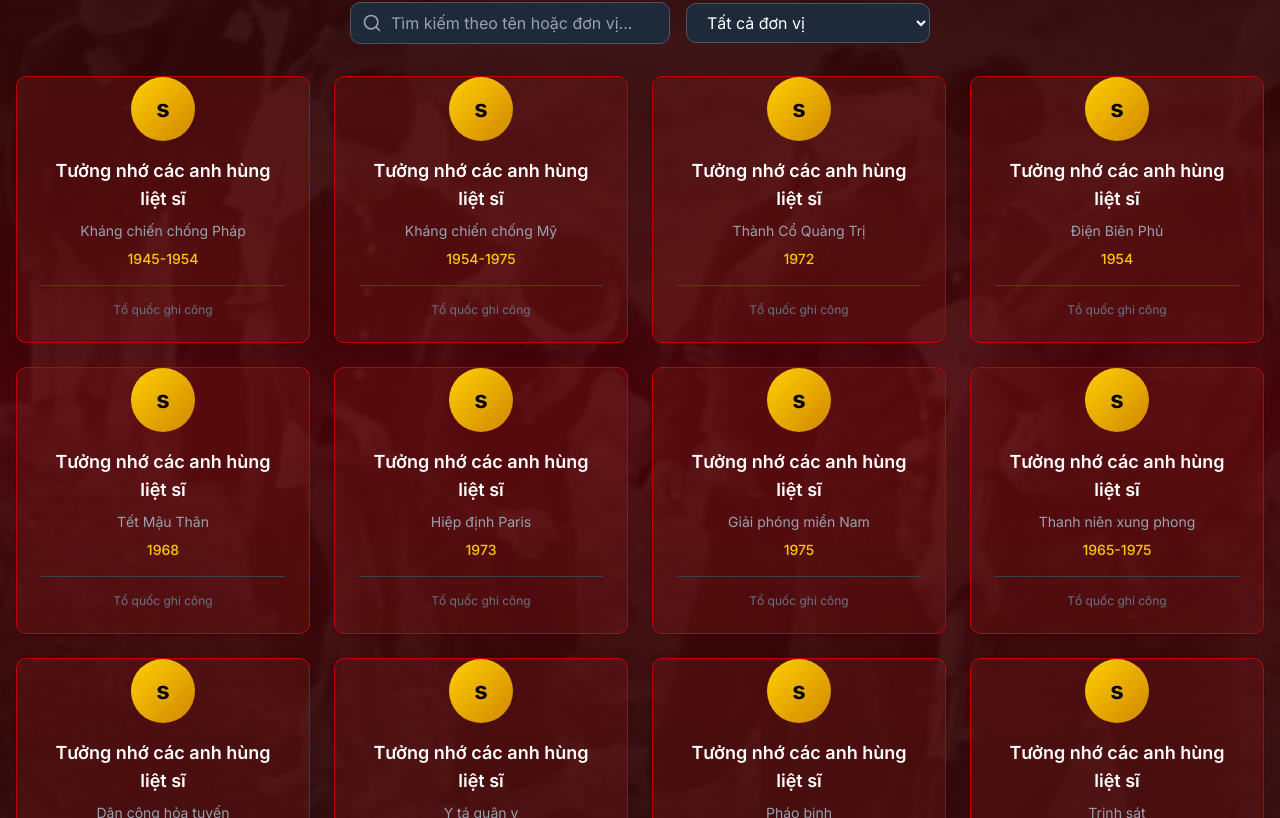
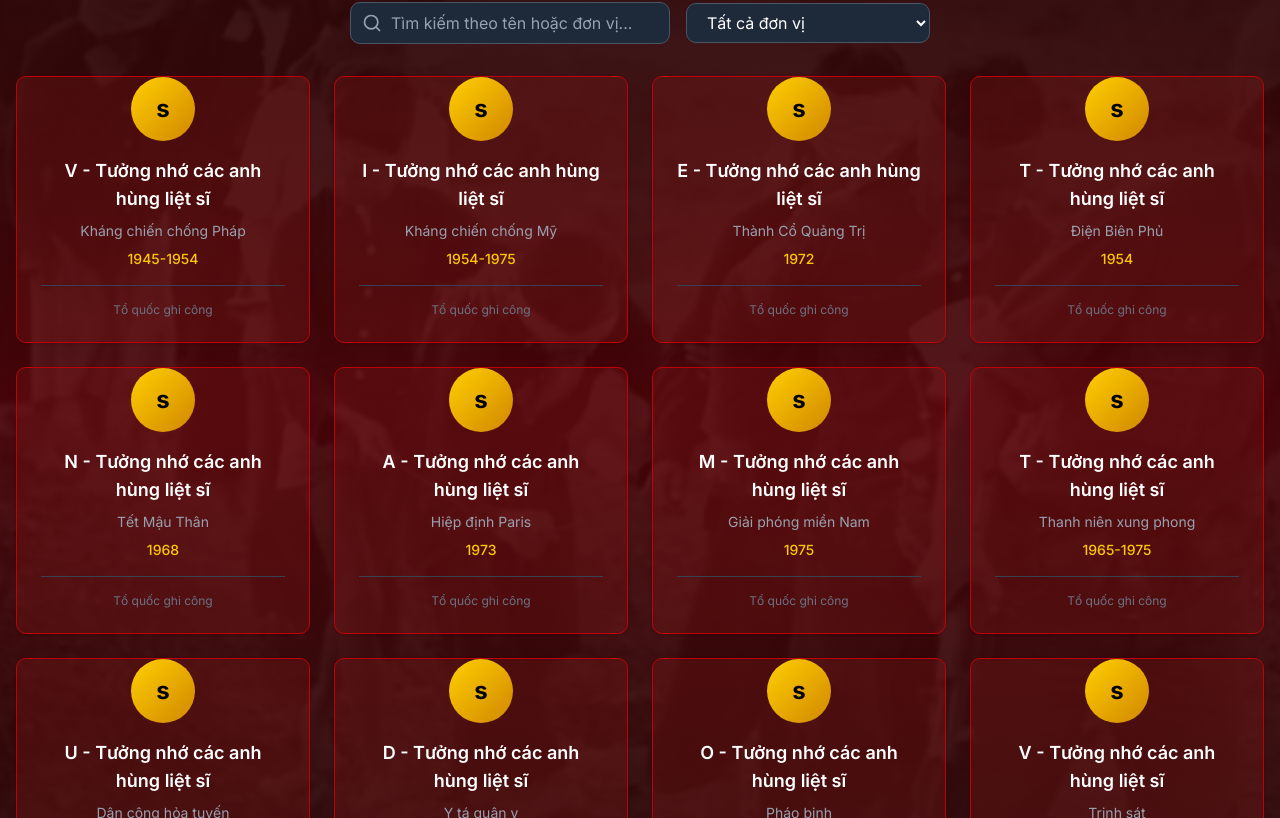
Before and after one commit to tridinhbui/vietnam-war-memory, a Next.js app: page /en in a window 1280 px wide. Shown: the part 5302-6120 px from the top of the page. Built offline with nearby package versions, Linux system fonts and the light colour scheme.

Commit message:
Update UI colors and Wall of Honor letters

```diff
--- a/src/app/[locale]/page.tsx
+++ b/src/app/[locale]/page.tsx
@@ -329,18 +329,18 @@ const QUANG_TRI_STATS = [
 // ===== DỮ LIỆU MỚI =====
 
 const WALL_OF_HONOR = [
-  { id: 1, name: "Tưởng nhớ các anh hùng liệt sĩ", unit: "Kháng chiến chống Pháp", years: "1945-1954", bio: "Những người con ưu tú đã hy sinh vì độc lập dân tộc trong cuộc kháng chiến chống thực dân Pháp...", image: "/images/milestones/geneva-1954.jpg" },
-  { id: 2, name: "Tưởng nhớ các anh hùng liệt sĩ", unit: "Kháng chiến chống Mỹ", years: "1954-1975", bio: "Hàng triệu người con Việt Nam đã ngã xuống trong cuộc kháng chiến trường kỳ chống đế quốc Mỹ...", image: "/images/milestones/liberation-1975.jpg" },
-  { id: 3, name: "Tưởng nhớ các anh hùng liệt sĩ", unit: "Thành Cổ Quảng Trị", years: "1972", bio: "81 ngày đêm máu lửa, hàng nghìn chiến sĩ đã hy sinh anh dũng để giữ vững lá cờ đỏ sao vàng...", image: "/images/milestones/quang-tri-citadel.jpg" },
-  { id: 4, name: "Tưởng nhớ các anh hùng liệt sĩ", unit: "Điện Biên Phủ", years: "1954", bio: "Chiến thắng lịch sử Điện Biên Phủ với sự hy sinh của hàng nghìn chiến sĩ dũng cảm...", image: "/images/milestones/geneva-1954.jpg" },
-  { id: 5, name: "Tưởng nhớ các anh hùng liệt sĩ", unit: "Tết Mậu Thân", years: "1968", bio: "Cuộc tổng tiến công và nổi dậy Tết Mậu Thân với sự hy sinh của nhiều chiến sĩ...", image: "/images/milestones/tet-offensive.jpg" },
-  { id: 6, name: "Tưởng nhớ các anh hùng liệt sĩ", unit: "Hiệp định Paris", years: "1973", bio: "Những người đã hy sinh để đạt được hiệp định hòa bình Paris...", image: "/images/milestones/paris-agreement.jpg" },
-  { id: 7, name: "Tưởng nhớ các anh hùng liệt sĩ", unit: "Giải phóng miền Nam", years: "1975", bio: "Chiến dịch Hồ Chí Minh lịch sử với sự hy sinh của nhiều chiến sĩ...", image: "/images/milestones/liberation-1975.jpg" },
-  { id: 8, name: "Tưởng nhớ các anh hùng liệt sĩ", unit: "Thanh niên xung phong", years: "1965-1975", bio: "Những thanh niên trẻ tuổi đã hy sinh trên đường Trường Sơn...", image: "/images/milestones/dai-hoi-iii.jpg" },
-  { id: 9, name: "Tưởng nhớ các anh hùng liệt sĩ", unit: "Dân công hỏa tuyến", years: "1965-1975", bio: "Những người dân công đã hy sinh để vận chuyển lương thực, vũ khí...", image: "/images/milestones/kills-1.jpg" },
-  { id: 10, name: "Tưởng nhớ các anh hùng liệt sĩ", unit: "Y tá quân y", years: "1965-1975", bio: "Những y tá, bác sĩ đã hy sinh để cứu chữa thương binh...", image: "/images/milestones/liberation-1975.jpg" },
-  { id: 11, name: "Tưởng nhớ các anh hùng liệt sĩ", unit: "Pháo binh", years: "1965-1975", bio: "Những chiến sĩ pháo binh đã hy sinh trong các trận đánh...", image: "/images/milestones/quang-tri-citadel.jpg" },
-  { id: 12, name: "Tưởng nhớ các anh hùng liệt sĩ", unit: "Trinh sát", years: "1965-1975", bio: "Những chiến sĩ trinh sát đã hy sinh để thu thập thông tin...", image: "/images/milestones/tet-offensive.jpg" }
+  { id: 1, name: "V - Tưởng nhớ các anh hùng liệt sĩ", unit: "Kháng chiến chống Pháp", years: "1945-1954", bio: "Những người con ưu tú đã hy sinh vì độc lập dân tộc trong cuộc kháng chiến chống thực dân Pháp...", image: "/images/milestones/geneva-1954.jpg" },
+  { id: 2, name: "I - Tưởng nhớ các anh hùng liệt sĩ", unit: "Kháng chiến chống Mỹ", years: "1954-1975", bio: "Hàng triệu người con Việt Nam đã ngã xuống trong cuộc kháng chiến trường kỳ chống đế quốc Mỹ...", image: "/images/milestones/liberation-1975.jpg" },
+  { id: 3, name: "E - Tưởng nhớ các anh hùng liệt sĩ", unit: "Thành Cổ Quảng Trị", years: "1972", bio: "81 ngày đêm máu lửa, hàng nghìn chiến sĩ đã hy sinh anh dũng để giữ vững lá cờ đỏ sao vàng...", image: "/images/milestones/quang-tri-citadel.jpg" },
+  { id: 4, name: "T - Tưởng nhớ các anh hùng liệt sĩ", unit: "Điện Biên Phủ", years: "1954", bio: "Chiến thắng lịch sử Điện Biên Phủ với sự hy sinh của hàng nghìn chiến sĩ dũng cảm...", image: "/images/milestones/geneva-1954.jpg" },
+  { id: 5, name: "N - Tưởng nhớ các anh hùng liệt sĩ", unit: "Tết Mậu Thân", years: "1968", bio: "Cuộc tổng tiến công và nổi dậy Tết Mậu Thân với sự hy sinh của nhiều chiến sĩ...", image: "/images/milestones/tet-offensive.jpg" },
+  { id: 6, name: "A - Tưởng nhớ các anh hùng liệt sĩ", unit: "Hiệp định Paris", years: "1973", bio: "Những người đã hy sinh để đạt được hiệp định hòa bình Paris...", image: "/images/milestones/paris-agreement.jpg" },
+  { id: 7, name: "M - Tưởng nhớ các anh hùng liệt sĩ", unit: "Giải phóng miền Nam", years: "1975", bio: "Chiến dịch Hồ Chí Minh lịch sử với sự hy sinh của nhiều chiến sĩ...", image: "/images/milestones/liberation-1975.jpg" },
+  { id: 8, name: "T - Tưởng nhớ các anh hùng liệt sĩ", unit: "Thanh niên xung phong", years: "1965-1975", bio: "Những thanh niên trẻ tuổi đã hy sinh trên đường Trường Sơn...", image: "/images/milestones/dai-hoi-iii.jpg" },
+  { id: 9, name: "U - Tưởng nhớ các anh hùng liệt sĩ", unit: "Dân công hỏa tuyến", years: "1965-1975", bio: "Những người dân công đã hy sinh để vận chuyển lương thực, vũ khí...", image: "/images/milestones/kills-1.jpg" },
+  { id: 10, name: "D - Tưởng nhớ các anh hùng liệt sĩ", unit: "Y tá quân y", years: "1965-1975", bio: "Những y tá, bác sĩ đã hy sinh để cứu chữa thương binh...", image: "/images/milestones/liberation-1975.jpg" },
+  { id: 11, name: "O - Tưởng nhớ các anh hùng liệt sĩ", unit: "Pháo binh", years: "1965-1975", bio: "Những chiến sĩ pháo binh đã hy sinh trong các trận đánh...", image: "/images/milestones/quang-tri-citadel.jpg" },
+  { id: 12, name: "V - Tưởng nhớ các anh hùng liệt sĩ", unit: "Trinh sát", years: "1965-1975", bio: "Những chiến sĩ trinh sát đã hy sinh để thu thập thông tin...", image: "/images/milestones/tet-offensive.jpg" }
 ];
 
 const QUOTES = [
@@ -1415,14 +1415,14 @@ function HomefrontAccordion() {
               viewport={{ once: true }}
               transition={{ duration: 0.6, delay: index * 0.1 }}
             >
-              <Card className="bg-gray-800 border-gray-700 overflow-hidden">
+              <Card className="bg-red-900/40 border-red-700 hover:border-goldVN overflow-hidden transition-all duration-300">
                 <button
                   onClick={() => toggleItem(index)}
-                  className="w-full p-6 text-left hover:bg-gray-700/50 transition-colors duration-300"
+                  className="w-full p-6 text-left hover:bg-red-800/30 transition-colors duration-300"
                 >
                   <div className="flex items-center justify-between">
                     <div className="flex items-center gap-4">
-                      <div className="w-12 h-12 bg-gradient-to-br from-yellow-400 to-yellow-600 rounded-full flex items-center justify-center text-black">
+                      <div className="w-12 h-12 bg-gradient-to-br from-goldVN to-yellow-600 rounded-full flex items-center justify-center text-black">
                         {getIcon(item.title)}
                       </div>
 
```
